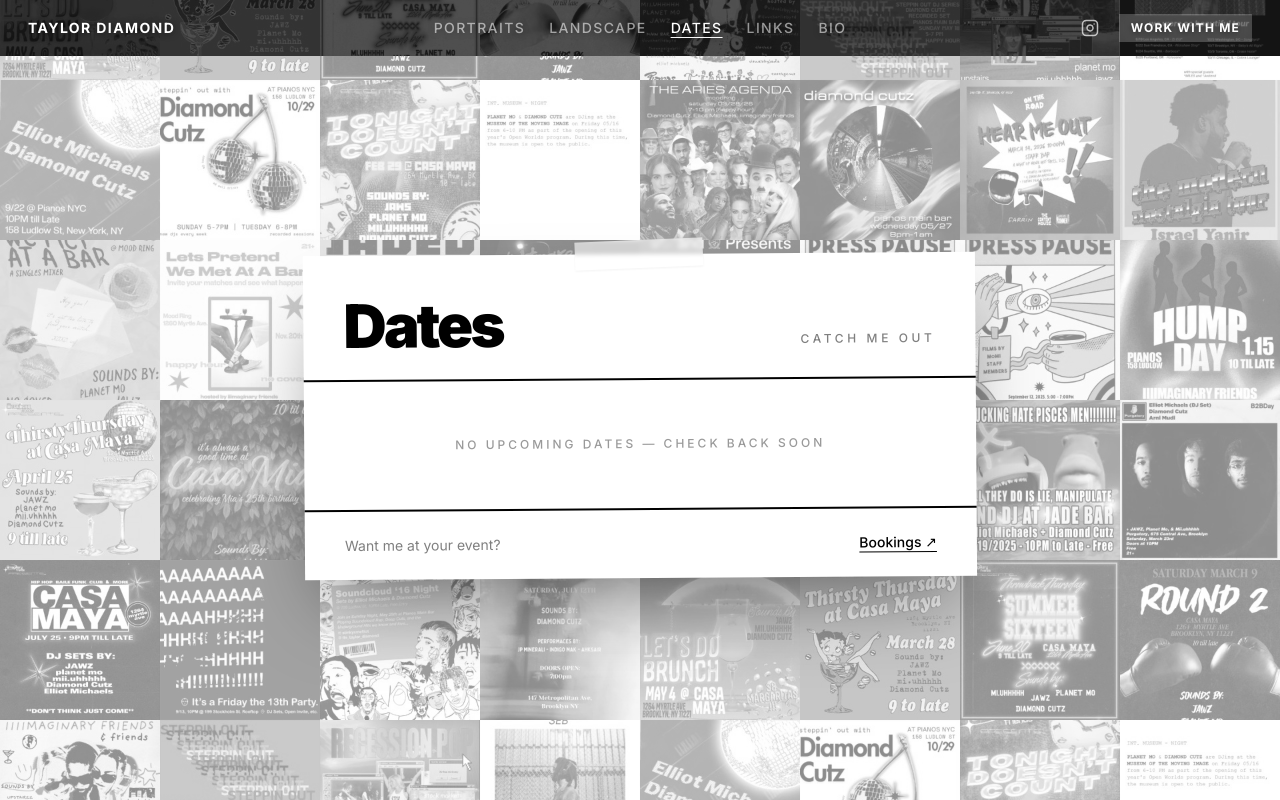
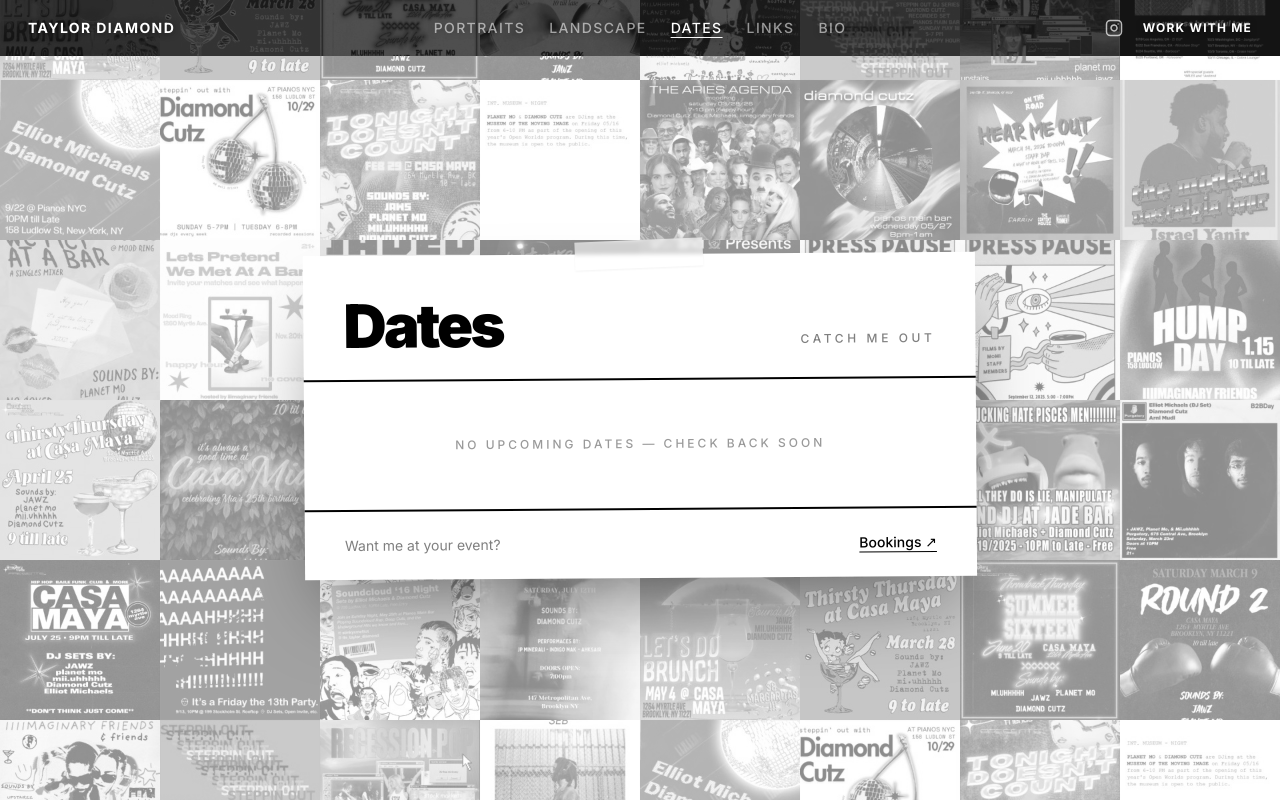
Before and after one commit to wi11s/diamond, a Next.js app: page /dates in a window 1280 px wide. Built offline with nearby package versions, Linux system fonts and the light colour scheme.

Commit message:
rm work w me bg

```diff
--- a/src/components/Navigation.tsx
+++ b/src/components/Navigation.tsx
@@ -86,7 +86,7 @@
             </a>
             <a
               href="mailto:taylordiamond10@gmail.com"
-              className="bg-white/20 backdrop-blur-md text-xs font-bold tracking-widest uppercase px-3 py-1.5 hover:bg-white/35 transition-colors duration-150"
+              className="text-xs font-bold tracking-widest uppercase hover:opacity-70 transition-opacity duration-150"
             >
               Work with me
             </a>
@@ -136,7 +136,7 @@
               <a
                 href="mailto:taylordiamond10@gmail.com"
                 onClick={() => setIsOpen(false)}
-                className="bg-white/20 backdrop-blur-md text-sm font-bold tracking-widest uppercase px-5 py-2 hover:bg-white/35 transition-colors duration-150"
+                className="text-sm font-bold tracking-widest uppercase hover:opacity-70 transition-opacity duration-150"
               >
                 Work with me
               </a>
```
